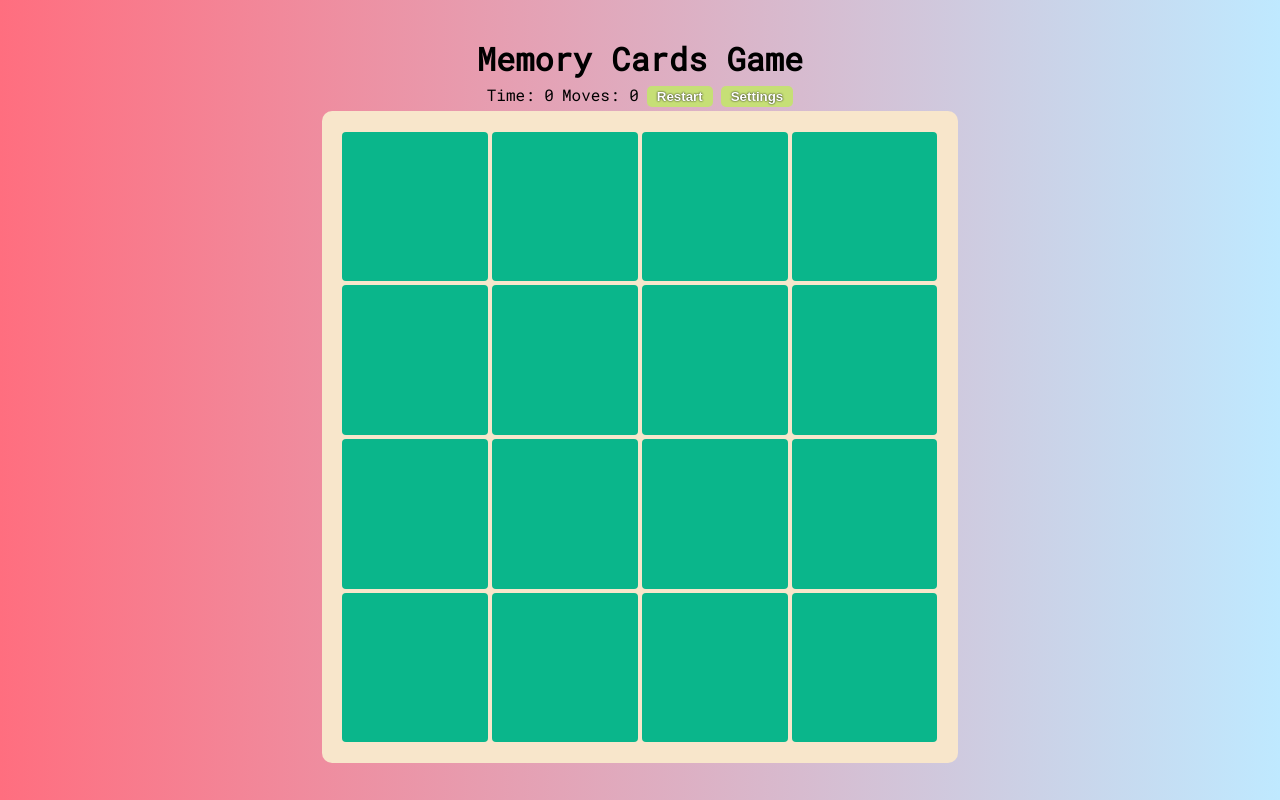
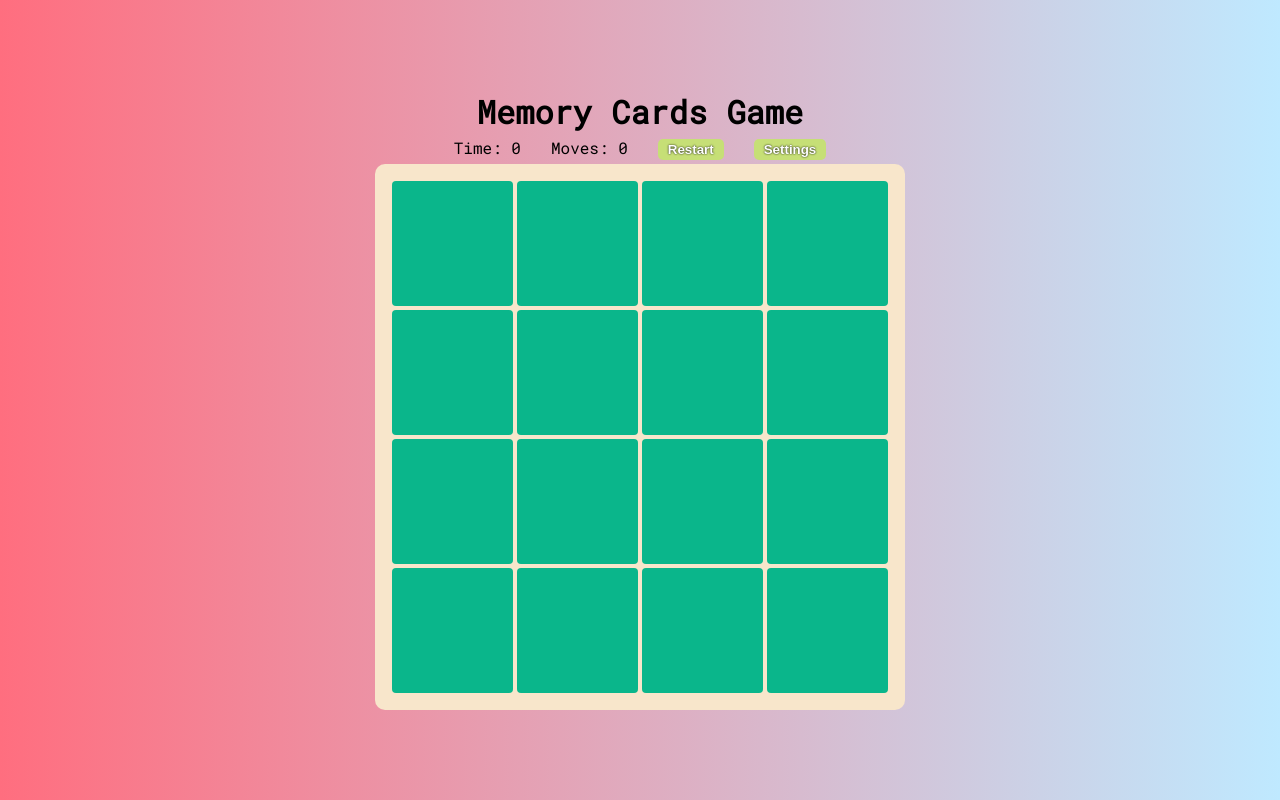
Before and after one commit to pro100andrik/MemoryCards, a React (Create React App) app: page / in a window 1280 px wide. Built offline with nearby package versions, Linux system fonts and the light colour scheme.

Commit message:
size changes

```diff
--- a/src/App.css
+++ b/src/App.css
@@ -13,8 +13,8 @@ body {
 .wrapper {
   /* background: rgba(0, 0, 0, 0.1); */
   width: calc(100vw - 100px);
-  max-width: 600px;
-  min-width: 400px;
+  max-width: 500px;
+  min-width: 300px;
   position: relative;
   display: flex;
   align-items: center;
@@ -37,7 +37,7 @@ body {
 }
 
 .info-controls-box > div {
-  margin: 4px;
+  margin: 4px 15px;
 }
 
 .button {
@@ -62,8 +62,6 @@ body {
   display: inline-block;
   margin: .4%;
   border-radius: 4px;
-  /* overflow: hidden; */
-  /* background-color: rgba(14, 44, 47, 0.67); */
   background-color: #0ab68b;
   cursor: pointer;
 }
@@ -149,7 +147,7 @@ body {
 .settings-enter-active {
   transform: scaleY(1);
   transform-origin: top;
-  transition: transform 900ms;
+  transition: transform 400ms;
 }
 
 .settings-exit {
@@ -159,5 +157,5 @@ body {
 .settings-exit-active {
   transform: scaleY(0);
   transform-origin: top;
-  transition: transform 900ms;
+  transition: transform 400ms;
 }
```
